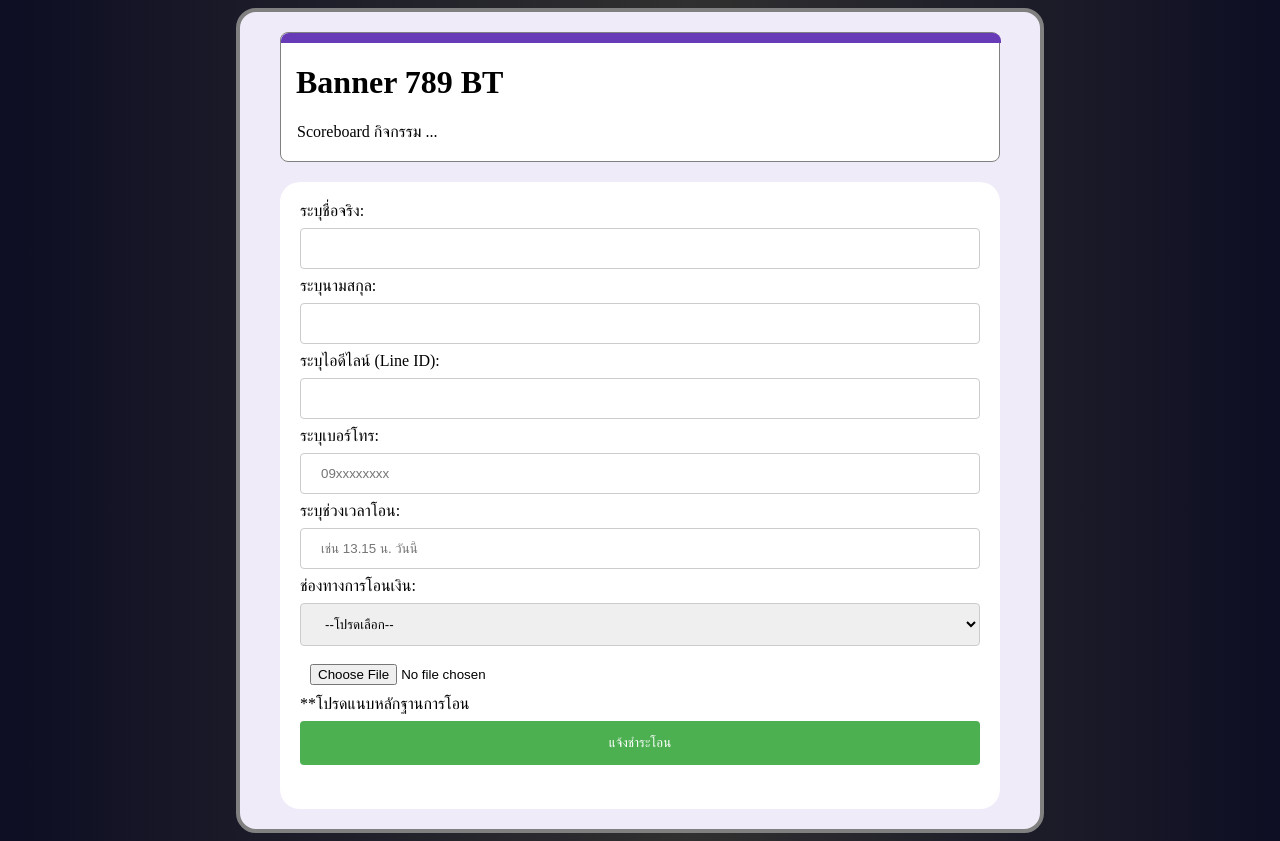
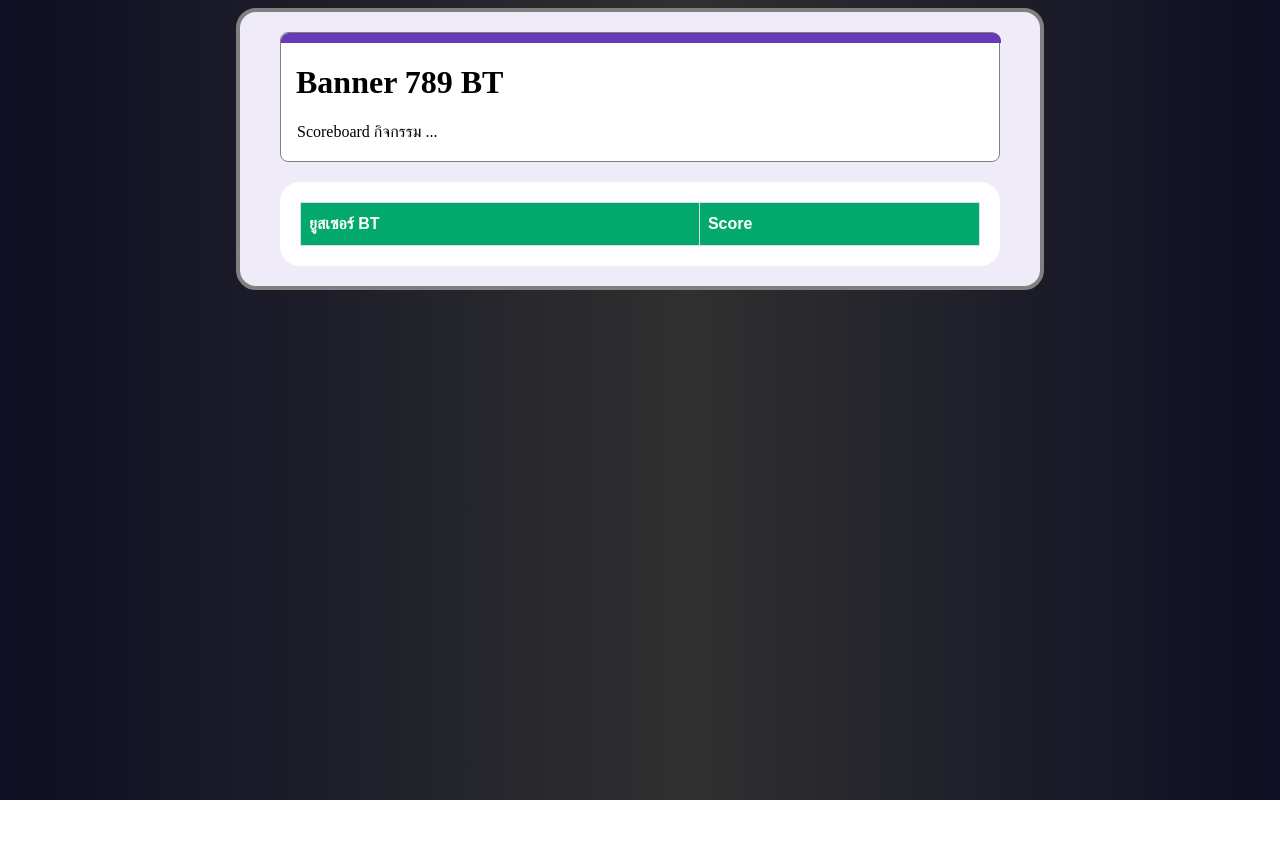
Before and after one commit to 789better/btscore, a website: page index.html in a window 1280 px wide. After the commit the page ends 800 px from the top, so only its background shows below. Drawn offline with nearby package versions, Linux system fonts and the light colour scheme.

Commit message:
2 files modified

```diff
--- a/index.html
+++ b/index.html
@@ -17,32 +17,14 @@
       <span>Scoreboard กิจกรรม ...</span>
       </div>
       <div class="form">
-        <form action="https://script.google.com/macros/s/AKfycbz9_Phj4mJbq5Ar9Q2sTVvAZlET0uSDed3qSmx8XTKk3Db8myJjdCb9Nw/exec" method="get" target="dummyframe" class="form-send" id="form">
-  <label for="fname">ระบุชื่อจริง:</label><br>
-  <input type="text" id="fname" name="fname" required><br>
-  <label for="lname">ระบุนามสกุล:</label><br>
-  <input type="text" id="lname" name="lname" required><br>
-  <label for="lid">ระบุไอดีไลน์ (Line ID):</label>
-  <input type="text" id="lid" name="lid" required><br>
-  <label for="tel">ระบุเบอร์โทร:</label><br>
-  <input type="text" id="tel" name="tel" maxlength="10" placeholder="09xxxxxxxx" required>
-  <label for="time">ระบุช่วงเวลาโอน:</label><br>
-  <input type="text" id="time" name="time" placeholder="เช่น 13.15 น. วันนี้" required><br>
-  <label for="channel">ช่องทางการโอนเงิน:</label><br>
-    <select id="channel" name="channel" required>
-    <option value="">--โปรดเลือก--</option>
-    <option value="truemoney">โอนจาก Truemoney</option>
-    <option value="bank">โอนจาก ธนาคาร</option>
-    <option value="seven">เติมเงินผ่าน 7-11</option>
-    </select>
-    <br>
-    <input name="file" id="uploadfile" type="file" style="margin: 10px 10px;"><br>
-    <label for="channel" style="text-size:small;">**โปรดแนบหลักฐานการโอน</label>
-  <input name="filename" id="filename" type="text" style="display:none;">
-  <input type="text" style="display:none;"id="method" name="method" value="joinlive">
-  <input type="submit" value="แจ้งชำระโอน" id="submit" onclick="submit_c();">
-  <input type="submit" id="submit1" style="display:none;">
-</form>
+      <table id="customers">
+      <tr>
+      <th>ยูสเซอร์ BT</th>
+      <th>Score</th>
+      </tr>
+    </table>
+
+
 <div id="confirm" style="color:red;text-align:center;display:none;"><h1>**แจ้งชำระโอนสำเร็จ**</h1>
 <p>ทีมงานจะรีบประสานงานโดยไวที่สุด หากล่าช้าเกิน 24 ชม. ให้แจ้งเข้ามาอีกครั้ง</p><p>กรณีไม่ได้แนบสลิปโอน กรุณาระบุข้อมูลให้ครบถ้วน</p></div>
 <div id="confirm1" style="color:blue;text-align:center;display:none;"><h1>กำลังส่งข้อมูล รอสักครู่</h1></div>
--- a/styles.css
+++ b/styles.css
@@ -149,3 +149,26 @@ color:red;
 font-size:30px;
 
 }
+
+#customers {
+  font-family: Arial, Helvetica, sans-serif;
+  border-collapse: collapse;
+  width: 100%;
+}
+
+#customers td, #customers th {
+  border: 1px solid #ddd;
+  padding: 8px;
+}
+
+#customers tr:nth-child(even){background-color: #f2f2f2;}
+
+#customers tr:hover {background-color: #ddd;}
+
+#customers th {
+  padding-top: 12px;
+  padding-bottom: 12px;
+  text-align: left;
+  background-color: #04AA6D;
+  color: white;
+}
```
